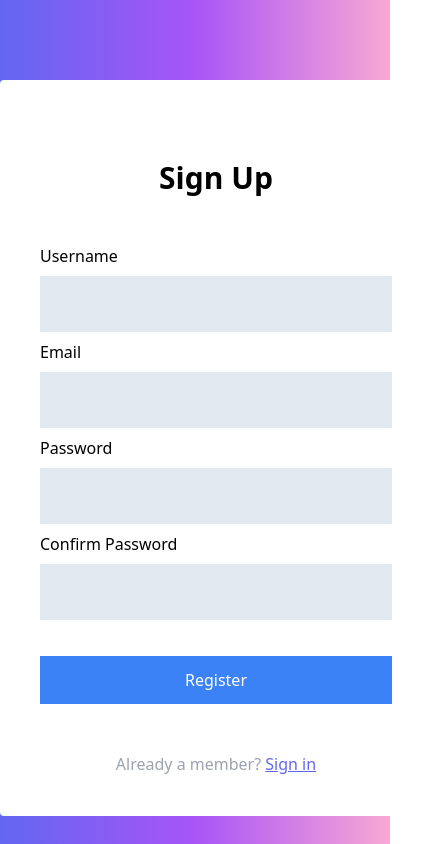
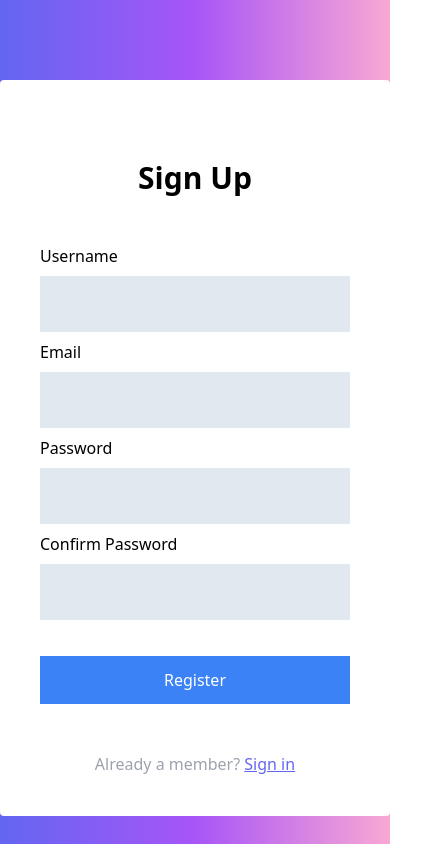
Before and after one commit to Oz996/Portfolio, a React (Vite) app: page /register in a window 390 px wide. Shown: the whole page, 432 px wide, since content can reach past the window. Built offline with nearby package versions, Linux system fonts and the light colour scheme.

Commit message:
responsive styling for login/register pages

```diff
--- a/src/pages/Login.tsx
+++ b/src/pages/Login.tsx
@@ -64,7 +64,7 @@
   }, []);
   return (
     <section className="min-h-full bg-gradient-to-r from-indigo-500 via-purple-500 to-pink-300 pt-20">
-      <div className="w-[27rem] mx-auto flex flex-col gap-10 pt-20">
+      <div className="max-w-[27rem] mx-auto flex flex-col gap-10 pt-20">
         <form
           className="flex flex-col gap-2 p-10 bg-white rounded"
           onSubmit={handleLogin}
--- a/src/pages/Register.tsx
+++ b/src/pages/Register.tsx
@@ -68,7 +68,7 @@
 
   return (
     <section className="min-h-full bg-gradient-to-r from-indigo-500 via-purple-500 to-pink-300">
-      <div className="w-[27rem] mx-auto flex flex-col gap-10 pt-20">
+      <div className="max-w-[27rem] mx-auto flex flex-col gap-10 pt-20">
         <form
           className="flex flex-col gap-2 p-10 bg-white rounded opacity"
           onSubmit={handleNewUser}
```
